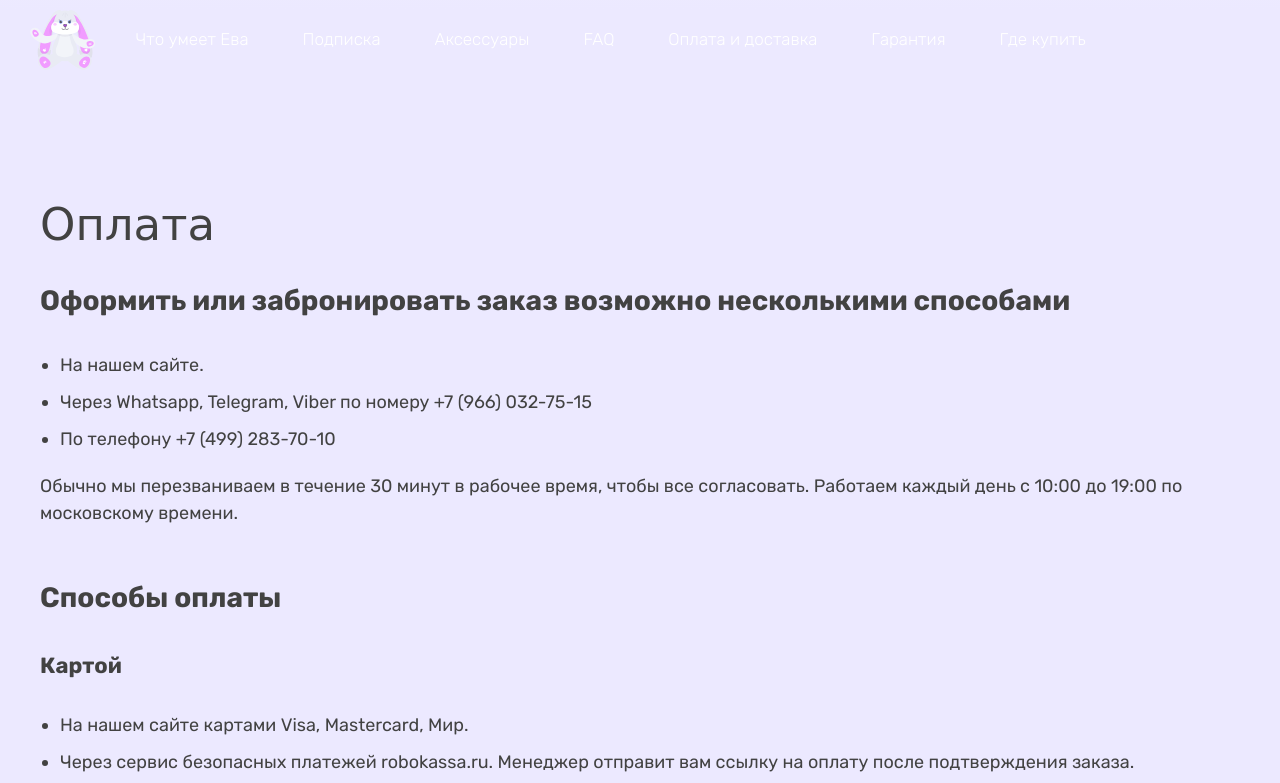
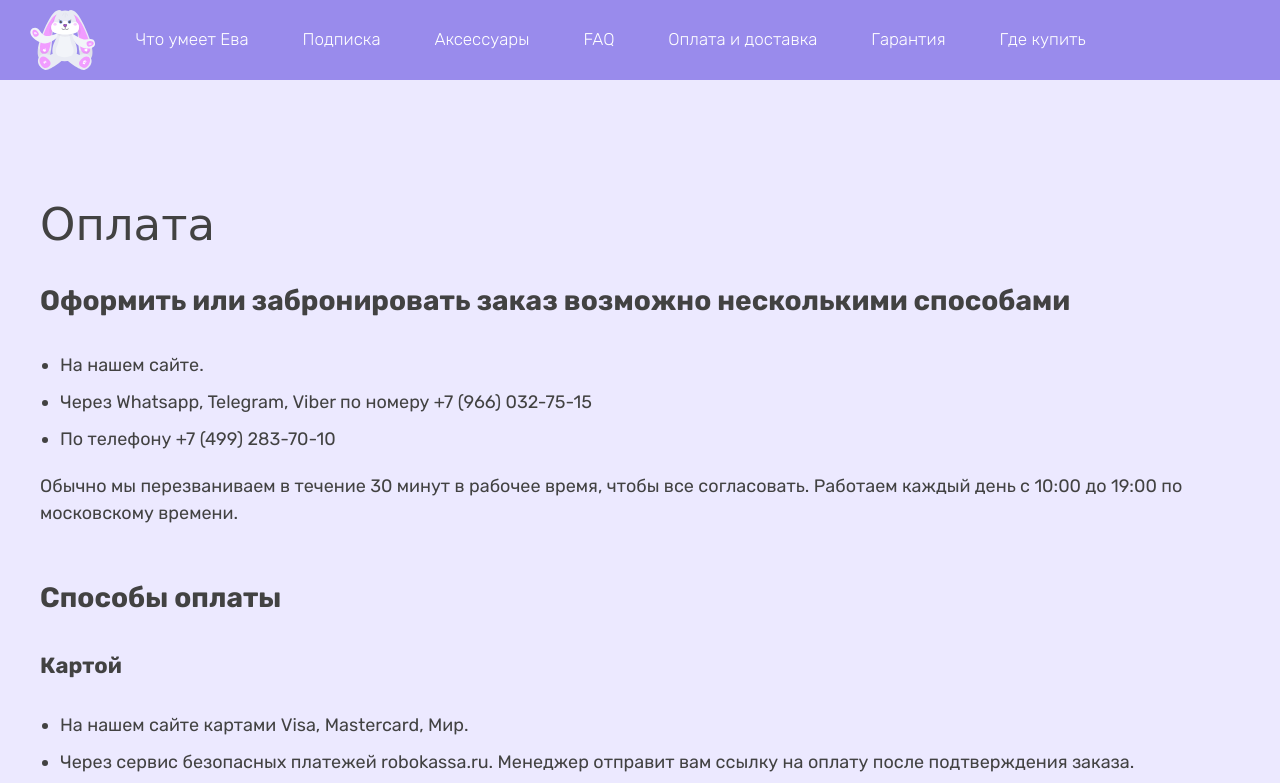
Before and after one commit to secretkto/secretkto.github.io, a plain HTML site: page info.html in a window 1280 px wide. Shown: the top 783 px of the page. Drawn offline with nearby package versions, Linux system fonts and the light colour scheme; a web font is replaced by a local one.

Commit message:
current fixes

```diff
--- a/info.html
+++ b/info.html
@@ -24,12 +24,14 @@
 </head>
 <body>
 <div class="app">
-  <header class="section section--header">
+  <header class="section section--header isInfo">
     <div class="container">
       <div class="box box--main isAIC">
-        <img src="./img/pic--bunny.svg"
+        <a href="/">
+           <img src="./img/pic--bunny.svg"
              class="img--logo"
              alt="bunny logo">
+        </a>
         <div class="nav">
           <a href="#anchor--what"> Что умеет Ева</a>
           <a href="#anchor--sub">Подписка</a>
```
Also changed, not shown: index.html (+3 -1 lines).
